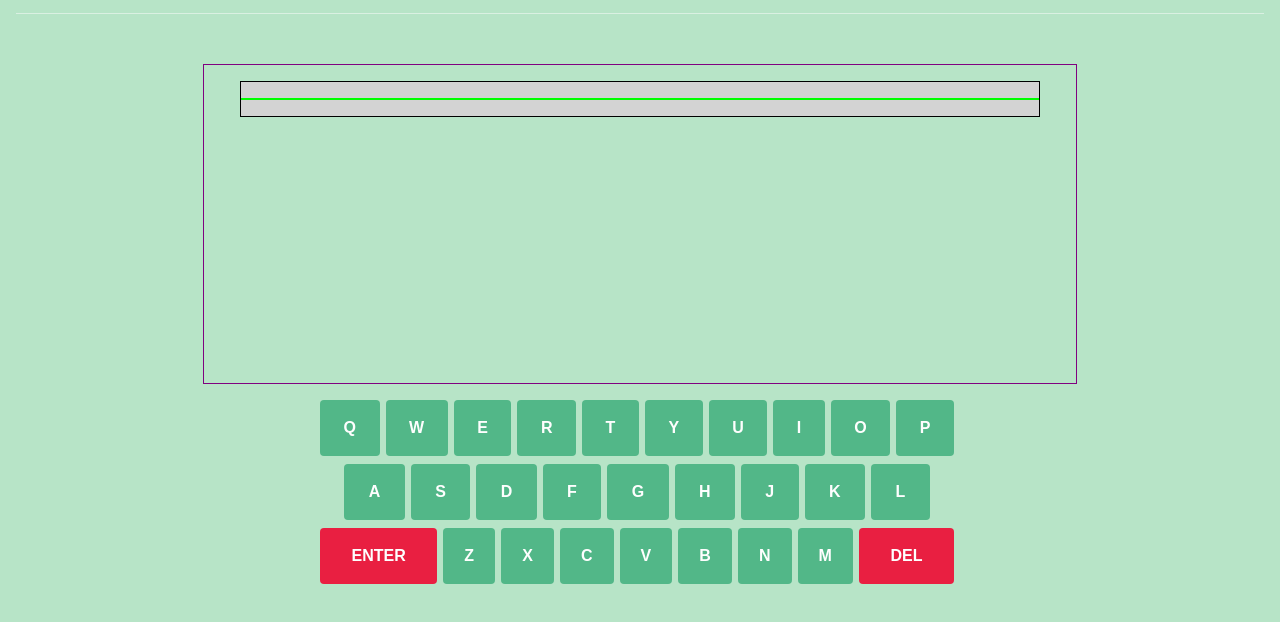
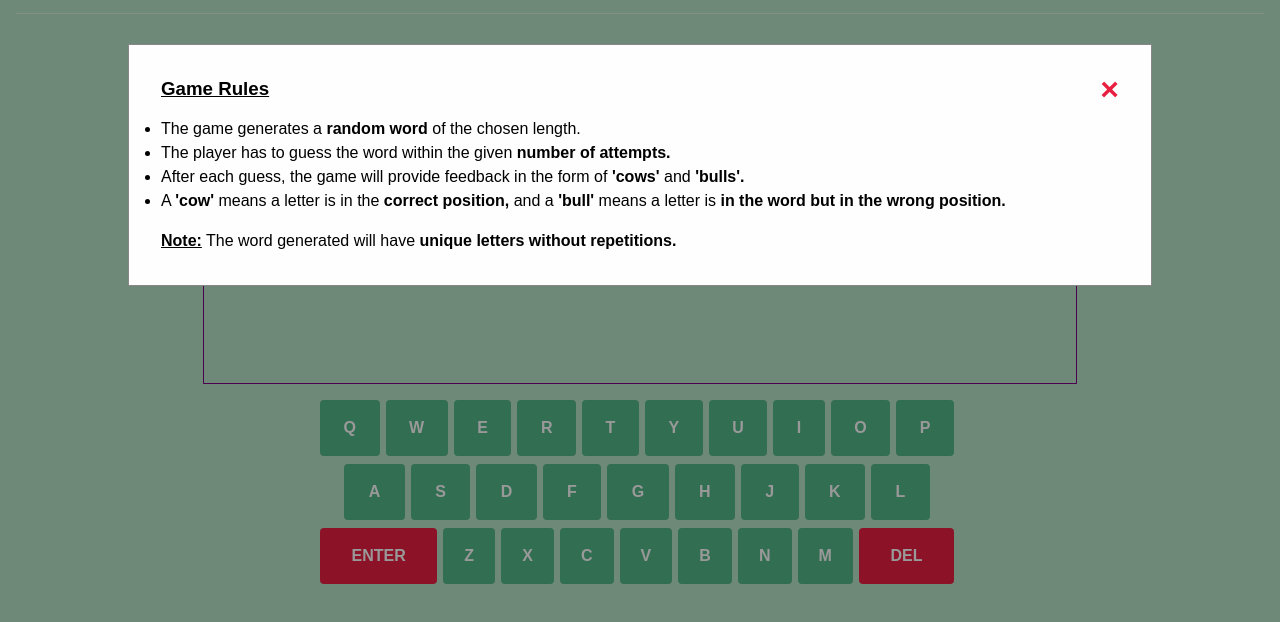
Before and after one commit to calmNinja/cow-bull-word-game, a plain HTML site: page game.html in a window 1280 px wide. Both pictures are taken after a click on the button "Game Rules". Shown: the part 148-770 px from the top of the page. Drawn offline with Linux system fonts and the light colour scheme.

Commit message:
rules-modal

```diff
--- a/game.html
+++ b/game.html
@@ -60,6 +60,42 @@
 
       <!-- Guessing Grid Ends -->
     </div>
+    <!-- Display game rules modal -->
+    <div id="rules-modal" class="rules-modal">
+      <div class="rules-modal-content">
+        <span id="close-rules-modal">&times;</span>
+        <h3 class="underline">Game Rules</h3>
+        <ul>
+          <li>
+            The game generates a <span class="highlights">random word</span> of
+            the chosen length.
+          </li>
+          <li>
+            The player has to guess the word within the given
+            <span class="highlights">number of attempts.</span>
+          </li>
+          <li>
+            After each guess, the game will provide feedback in the form of
+            <span class="highlights">'cows'</span> and
+            <span class="highlights">'bulls'.</span>
+          </li>
+          <li>
+            A <span class="highlights">'cow'</span> means a letter is in the
+            <span class="highlights">correct position,</span> and a
+            <span class="highlights">'bull'</span> means a letter is
+            <span class="highlights"
+              >in the word but in the wrong position.</span
+            >
+          </li>
+        </ul>
+        <p>
+          <span class="underline highlights">Note:</span> The word generated
+          will have
+          <span class="highlights">unique letters without repetitions.</span>
+        </p>
+      </div>
+    </div>
+    <!-- Display game rules modal ends -->
     <!-- Virtual Keyboard Begins -->
     <div id="keyboard-container">
       <div class="keyboard-row">
--- a/gameStyles.css
+++ b/gameStyles.css
@@ -259,3 +259,53 @@
   margin-left: 0; /* Reset the margin for images within the tile row */
   margin-right: 0.25rem; /* Add margin only on the right side */
 }
+
+/* Game rules modal */
+.rules-modal {
+  display: none;
+  position: fixed;
+  z-index: 1;
+  left: 0;
+  top: 0;
+  width: 100%;
+  height: 100%;
+  overflow: auto;
+  background-color: rgba(0, 0, 0, 0.4);
+}
+
+.rules-modal-content {
+  background-color: #fefefe;
+  color: black;
+  margin: 15% auto;
+  padding: 2rem;
+  border: 1px solid #888;
+  width: 80%;
+  line-height: 1.5rem;
+}
+.rules-modal-content h3 {
+  margin-bottom: 1rem;
+}
+#close-rules-modal {
+  color: rgb(233, 31, 65);
+  float: right;
+  font-size: 2rem;
+  font-weight: bold;
+}
+
+#close-rules-modal:hover,
+#close-rules-modal:focus {
+  color: black;
+  text-decoration: none;
+  cursor: pointer;
+}
+
+.highlights {
+  font-weight: bold;
+}
+.rules-modal-content p {
+  margin-top: 1rem;
+}
+
+.underline {
+  text-decoration: underline;
+}
--- a/gamescript.js
+++ b/gamescript.js
@@ -142,6 +142,9 @@ const checkGuess = () => {
   if (state.currentTile > wordLength - 1) {
     console.log(`guess is : ${guess} and target word is : ${secret}`);
     if (guess == secret) {
+      const cowBulls = getCowBulls(guess);
+
+      showMessage(`Bulls: ${cowBulls.bulls}, Cows: ${cowBulls.cows}`);
       showMessage("Congratulations!!");
       isGameOver = true;
       return;
@@ -222,3 +225,31 @@ const startUp = () => {
   registerKeyboardEvents();
 };
 startUp();
+
+//Script to open and close game rules modal
+const rulesModal = document.getElementById("rules-modal");
+const rulesButton = document.getElementById("rules-button");
+const closeRulesButton = document.getElementById("close-rules-modal");
+
+//functions to open & close modal
+function openRulesModal() {
+  rulesModal.style.display = "block";
+}
+
+function closeRulesModal() {
+  rulesModal.style.display = "none";
+}
+
+// Open the modal when the "Game Rules" button is clicked
+rulesButton.addEventListener("click", openRulesModal);
+closeRulesButton.addEventListener("click", closeRulesModal);
+document.addEventListener("keydown", function (e) {
+  if (e.key === "Escape") {
+    closeRulesModal();
+  }
+});
+window.addEventListener("click", function (event) {
+  if (event.target === rulesModal) {
+    closeRulesModal();
+  }
+});
```
